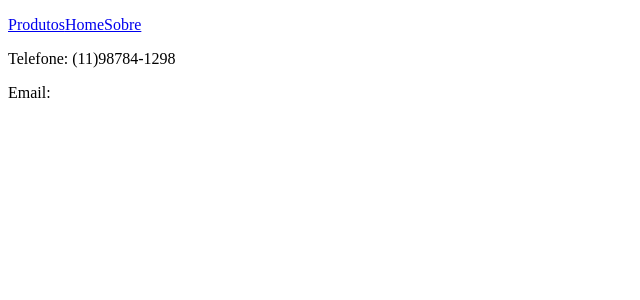
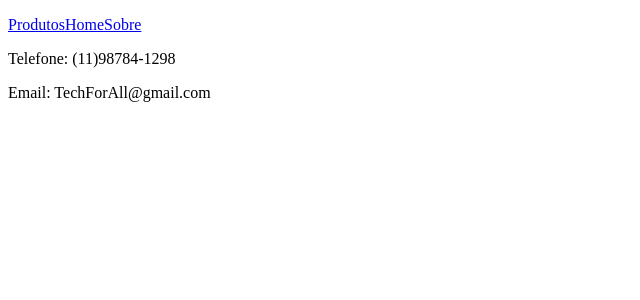
Before and after one commit to GDPMg/Projeto1-CheckPoint4, a React (Vite) app: page / in a window 1280 px wide. Shown: the top 300 px of the page, without its empty margins (0-640 px from the left). Built offline with nearby package versions, Linux system fonts and the light colour scheme.

Commit message:
colocando email

```diff
--- a/src/componentes/Footer.jsx
+++ b/src/componentes/Footer.jsx
@@ -5,7 +5,7 @@ function Footer() {
   return (
     <>
       <p>Telefone: (11)98784-1298</p>
-      <p>Email: </p>
+      <p>Email: TechForAll@gmail.com</p>
     </>
   )
 }
```
